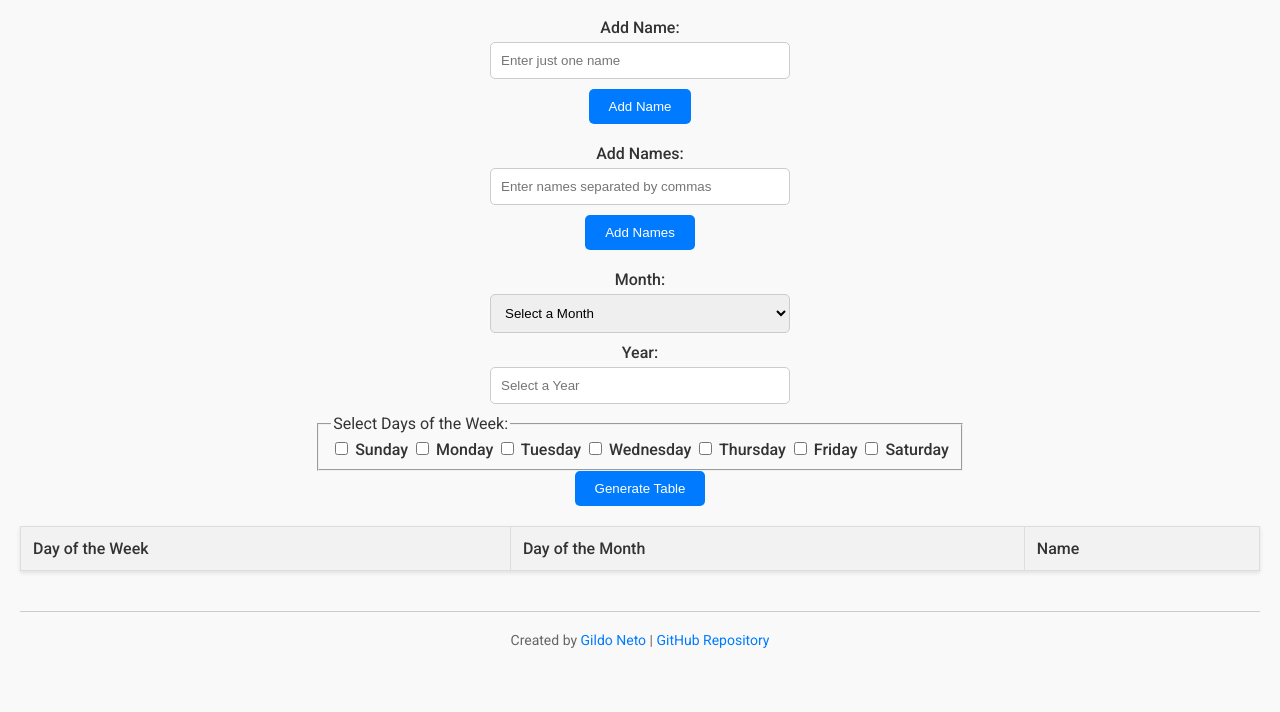
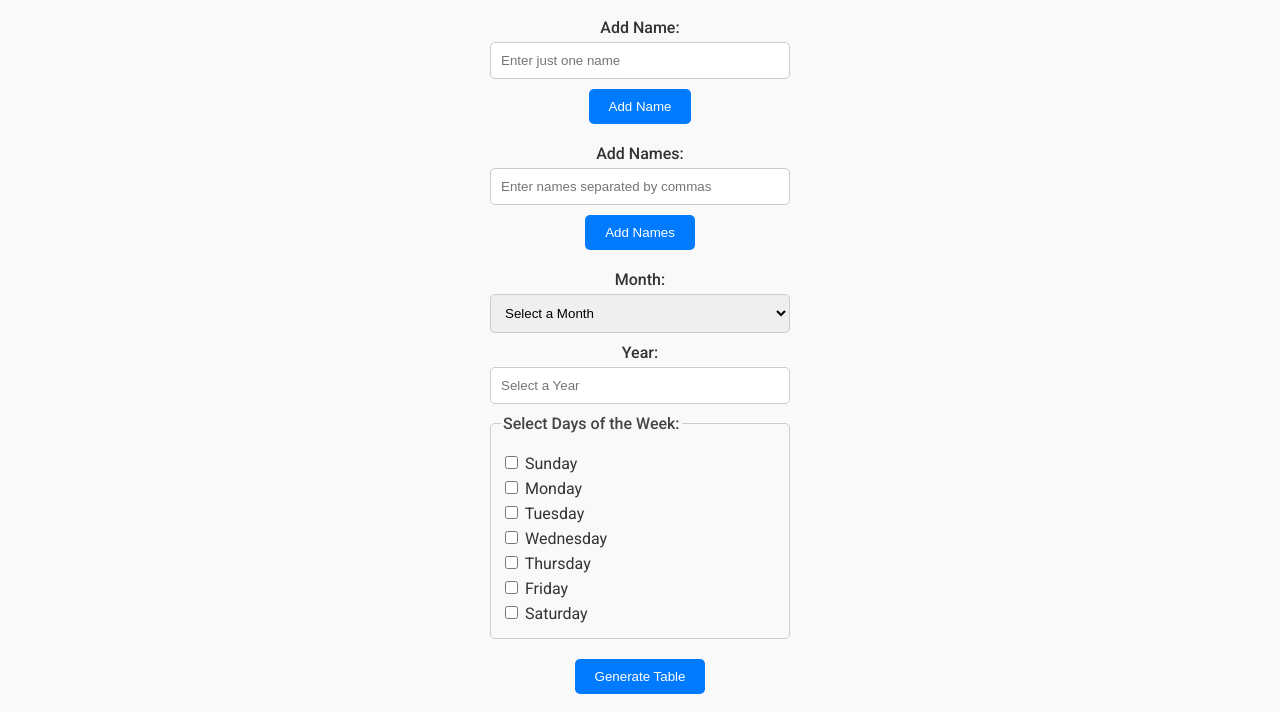
Before and after one commit to gildoneto/daily-rotation, a plain HTML site: page index.html in a window 1280 px wide. Shown: the part 81-793 px from the top of the page. Drawn offline with Linux system fonts and the light colour scheme.

Commit message:
Implement fieldset styles

```diff
--- a/styles.css
+++ b/styles.css
@@ -1,4 +1,3 @@
-/* Importando a fonte Roboto */
 body {
     font-family: 'Roboto', sans-serif;
     margin: 20px;
@@ -97,7 +96,6 @@ th {
     font-weight: 500;
 }
 
-
 #resultTable tbody tr:nth-child(odd) {
     background-color: #f9f9f9;
 }
@@ -129,8 +127,31 @@ footer a:hover {
     text-decoration: underline;
 }
 
+fieldset {
+    border: 1px solid #ccc;
+    border-radius: 5px;
+    padding: 10px;
+    margin-bottom: 20px;
+    width: 300px;
+    max-width: 100%;
+    box-sizing: border-box;
+}
+
+legend {
+    font-weight: 500;
+    color: #444;
+    margin-bottom: 10px;
+}
+
+fieldset label {
+    display: block;
+    margin-bottom: 5px;
+    font-weight: 400;
+    color: #333;
+}
+
 @media (max-width: 600px) {
-    input[type="text"], input[type="number"], select, button {
+    input[type="text"], input[type="number"], select, button, fieldset {
         width: 100%;
     }
 
```
